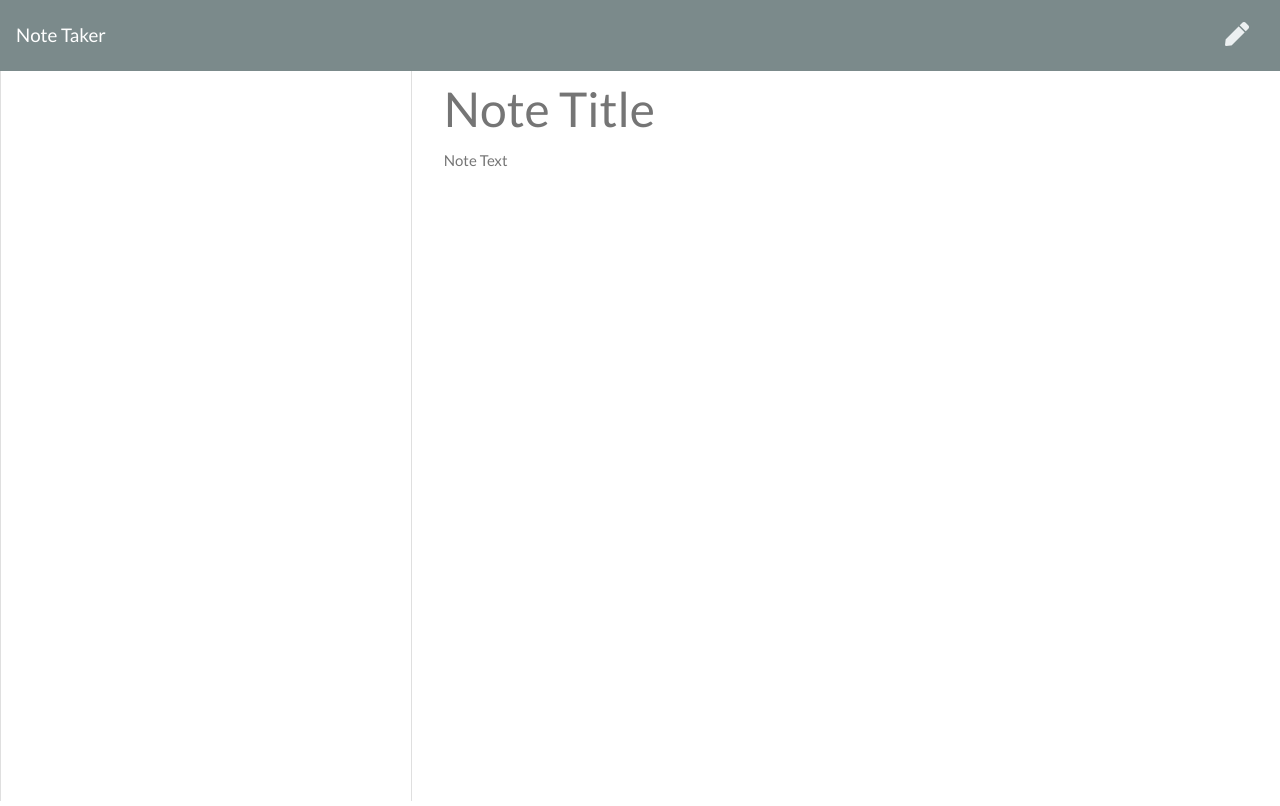
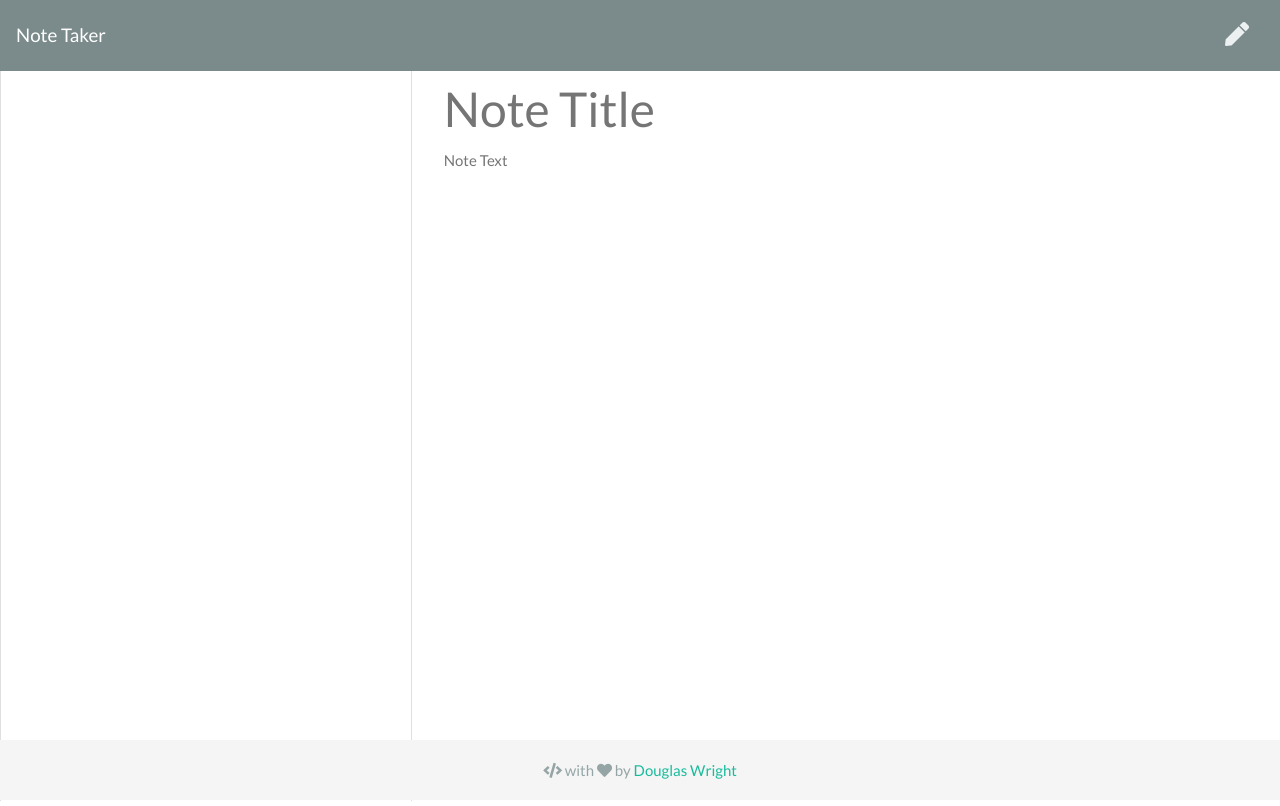
Before and after one commit to Spazcool/note-taker, a website: page public/notes.html in a window 1280 px wide. Drawn offline with nearby package versions, Linux system fonts and the light colour scheme; no server answers.

Commit message:
add footer

```diff
--- a/public/assets/css/styles.css
+++ b/public/assets/css/styles.css
@@ -3,7 +3,9 @@ html, body {
   margin: 0;
   padding: 0;
 }
-
+body{
+  margin-bottom: 60px; /* Margin bottom by footer height */
+}
 .save-note {
   display: none;
 }
@@ -69,7 +71,13 @@ html, body {
   padding: 20px;
   cursor: pointer;
 }
-#doug{
-  background-color: red;
 
+.footer {
+  position: absolute;
+  bottom: 0;
+  width: 100%;
+  height: 60px; /* Set the fixed height of the footer here */
+  line-height: 60px; /* Vertically center the text there */
+  text-align: center;
+  background-color: #f5f5f5;
 }
--- a/public/notes.html
+++ b/public/notes.html
@@ -35,6 +35,11 @@
       </div>
     </div>
   </div>
+  <footer class="footer">
+    <div class="container">
+      <span class="text-muted"><i class="fa fa-code" aria-hidden="true"></i> with <i class="fa fa-heart" aria-hidden="true"></i> by <a href="http://www.spazcool.com">Douglas Wright</a></span>
+    </div>
+  </footer>
   <script src="https://cdnjs.cloudflare.com/ajax/libs/jquery/3.3.1/jquery.min.js"></script>
   <script src="/assets/js/index.js"></script>
 </body>
```
Also changed, not shown: public/index.html (+9 -2 lines).
